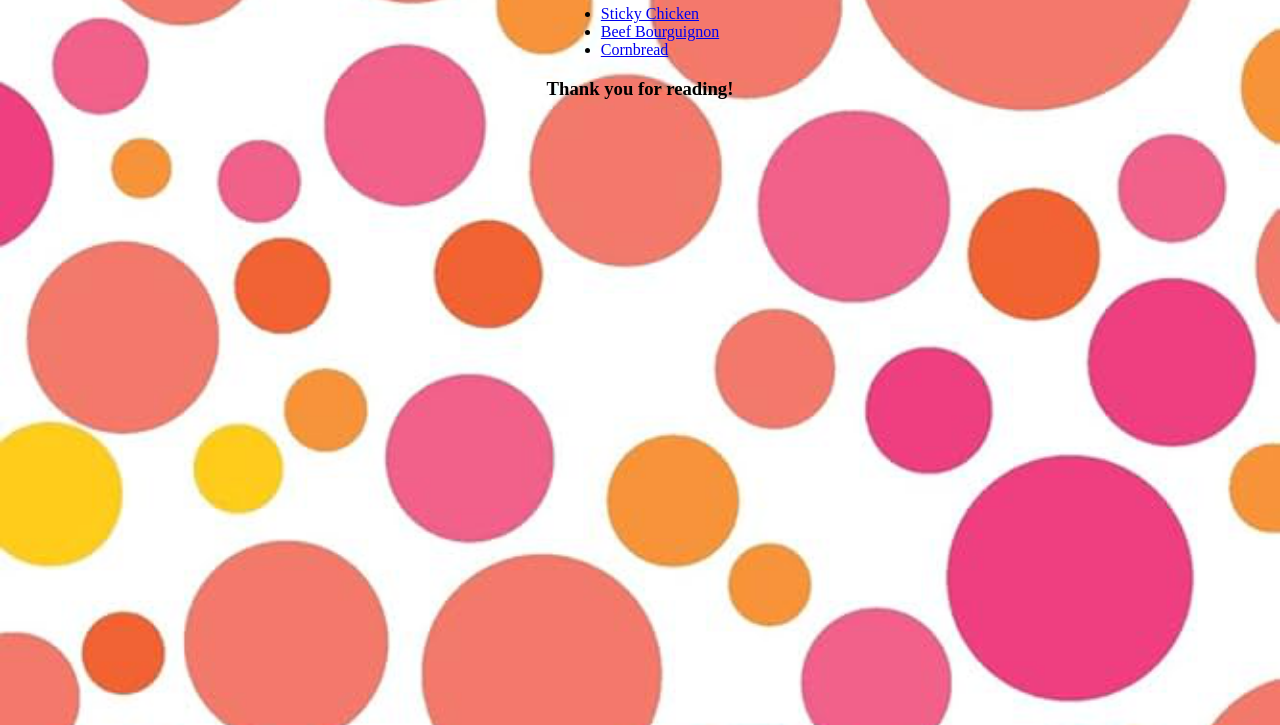
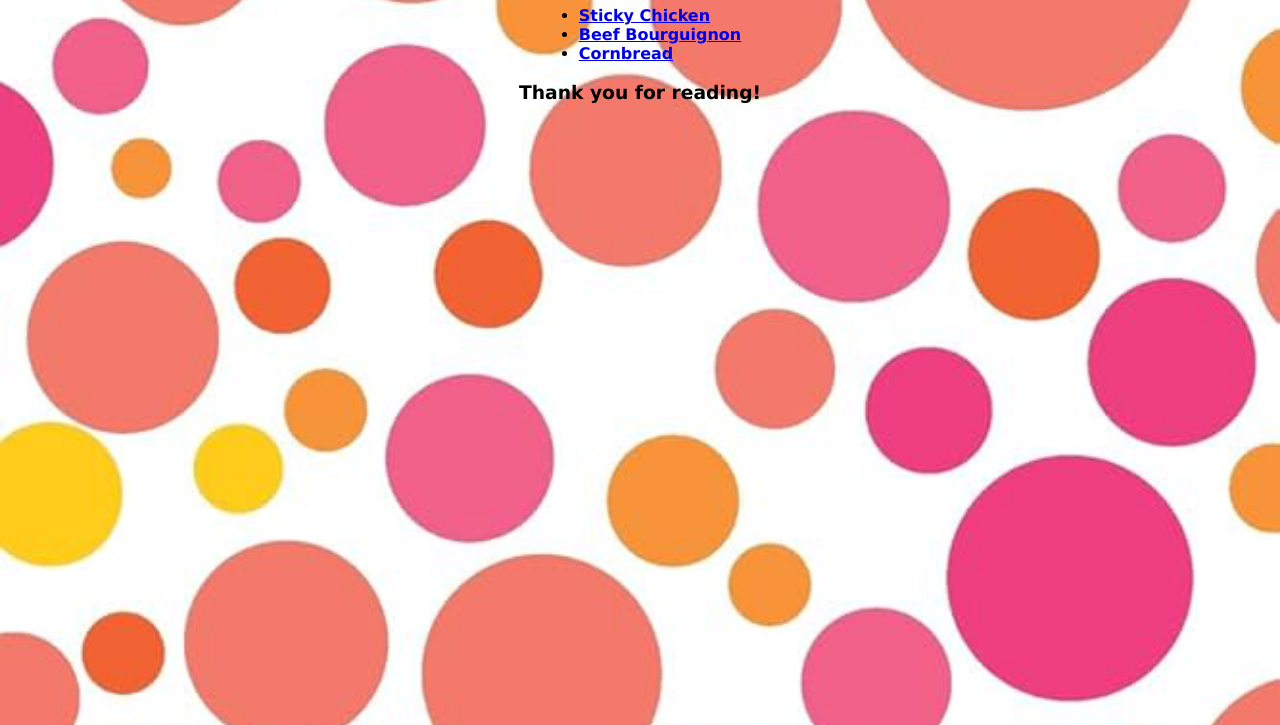
Before and after one commit to tcol-dev/odin-recipes, a plain HTML site: page index.html in a window 1280 px wide. Shown: the part 75-800 px from the top of the page. Drawn offline with Linux system fonts and the light colour scheme.

Commit message:
Add bold font to all web pages
Font was unreadable in current style against the background image

```diff
--- a/styles.css
+++ b/styles.css
@@ -1,3 +1,8 @@
+* {
+    font-family: Verdana, Geneva, Tahoma, sans-serif;
+    font-weight: bold;
+}
+
 ul {
     display: table;
     margin: 0 auto;
```
